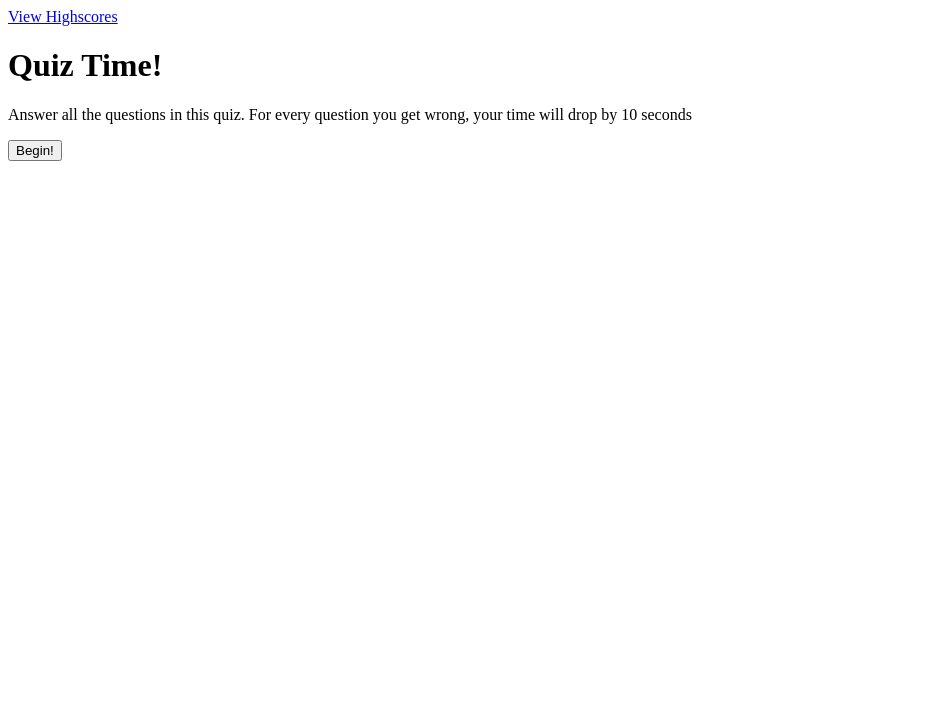
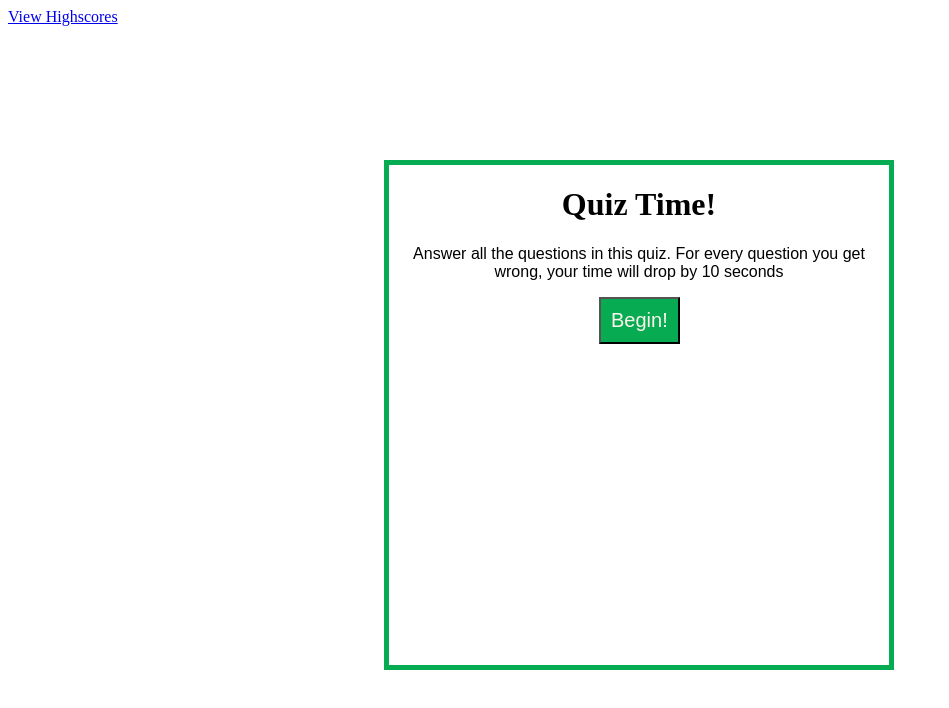
Before and after one commit to porteraproblems/QuizTime, a plain HTML site: page index.html in a window 1280 px wide. Shown: the whole page, without its empty margins (0-949 px from the left). Drawn offline with Linux system fonts and the light colour scheme.

Commit message:
adding more stuff

```diff
--- a/index.html
+++ b/index.html
@@ -20,7 +20,7 @@
                 seconds
             </p>
 
-            <ul id="chousesUl"></ul>
+            <ul id="choisesUl"></ul>
 
             <button id="begin">Begin!</button>
         </div>
--- a/quizstyle.css
+++ b/quizstyle.css
@@ -0,0 +1,26 @@
+#wrapper {
+    position: absolute;
+    left: 30%;
+    top: 20%;
+    width: 500px;
+    height: 500px;
+    border: 5px solid rgb(7, 171, 81);
+}
+
+#begin {
+    background-color: rgb(7, 171, 81);
+    margin-left: 42%;
+    padding: 10px;
+    font-size: 20px;
+    color: seashell;
+    width: auto;
+    text-align: center;
+}
+
+h1 {
+    text-align: center;
+}
+ p {
+    text-align: center;
+    font-family: Arial, Helvetica, sans-serif;
+ }
```
Also changed, not shown: Highscores.js (+8 -1 lines).
